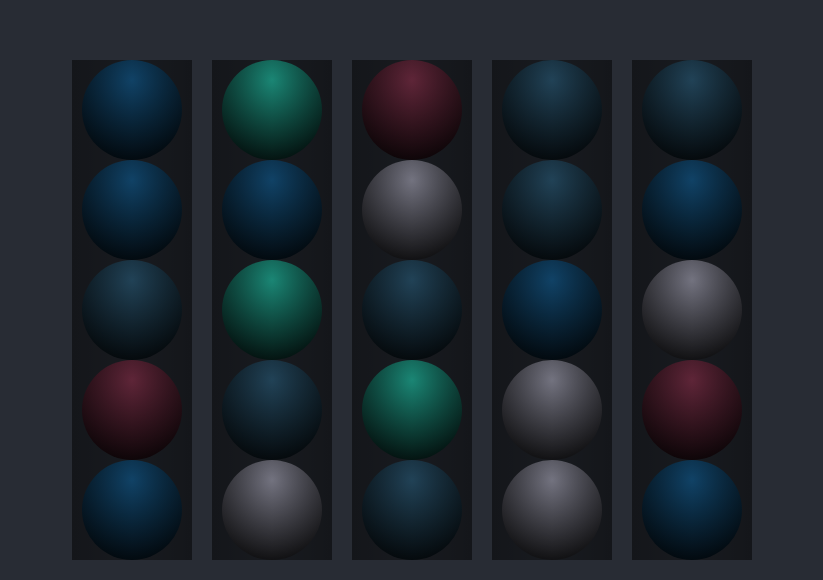
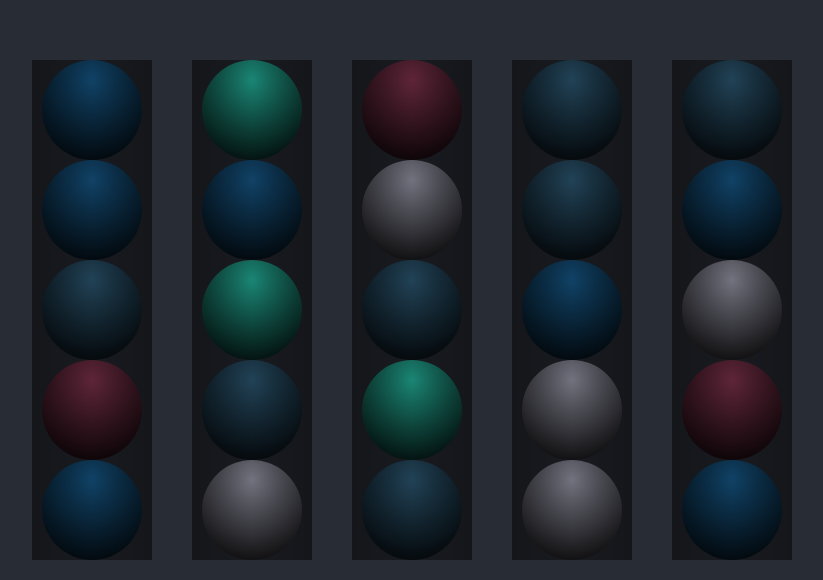
Before and after one commit to jalomas7/sort-racer, a React (Create React App) app: page / in a window 1280 px wide. Shown: the part 220-800 px from the top of the page, without its empty margins (228-1051 px from the left). Built offline with nearby package versions, Linux system fonts and the light colour scheme.

Commit message:
fixes clipping on empty vases

```diff
--- a/src/components/BallStack.tsx
+++ b/src/components/BallStack.tsx
@@ -11,6 +11,7 @@ const BallStackContainer = styled.div`
   position: relative;
   margin: 20px;
   align-self: flex-end;
+  min-width: 120px;
 `;
 
 const BallStackVase = styled.div`
```
